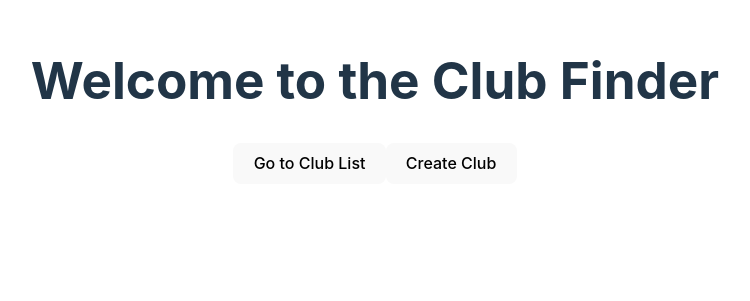
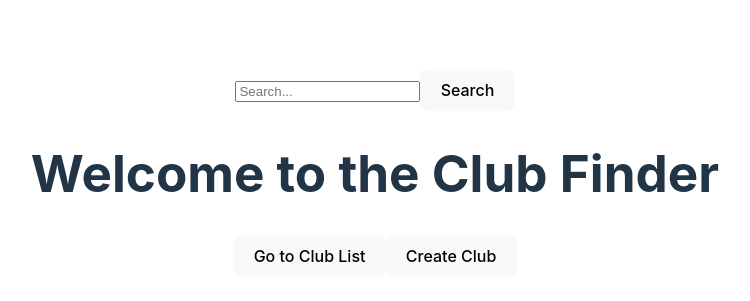
Before and after one commit to rave-map/react-rave-map, a React (Vite) app: page / in a window 1280 px wide. Shown: the part 299-600 px from the top of the page, without its empty margins (265-1015 px from the left). Built offline with nearby package versions, Linux system fonts and the light colour scheme.

Commit message:
ClubDetails

```diff
--- a/src/App.jsx
+++ b/src/App.jsx
@@ -4,14 +4,17 @@ import ClubList from './components/ClubList'
 import CreateClub from './components/CreateClub'
 import HomePage from './components/HomePage'
 import { Route, Routes } from 'react-router-dom'
-
+import NavBar from './components/Navbar'
+import ClubDetails from "./components/ClubDetails";
 function App() {
   return (
     <div className="App">
+        <NavBar/>
       <Routes>
         <Route path="/" element={<HomePage />} />
         <Route path="/clubs" element={<ClubList />} />
         <Route path="/createclub" element={<CreateClub />} />
+        <Route path="/clubs/:clubId" component={ClubDetails} />
       </Routes>
     </div>
   )
--- /dev/null
+++ b/src/components/ClubDetails.jsx
@@ -0,0 +1,51 @@
+import { useState, useEffect } from "react";
+import axios from "axios";
+import { Link, useParams } from "react-router-dom";
+
+
+
+function ClubDetails() {
+
+    const API_URL = "https://rave-map-backend-server.adaptable.app/clubs";
+
+    const { clubId } = useParams();
+
+    const [club, setClub] = useState(null);
+
+    const getClub = () => {
+        axios.get(`${API_URL}/${clubId}`)
+            .then((response) => {
+                setClub(response.data);
+            })
+            .catch((error) => {
+                console.log(error);
+            });
+    };
+
+    useEffect(() => {
+        getClub();
+    }, [clubId]);
+
+    return (
+        <div className="ClubDetails">
+            {club === null
+                ? <p>Loading...</p>
+                : (
+                    <>
+                        <h1>{club.name}</h1>
+                        <p>{club.location}</p>
+                        <p>{club.musicStyle}</p>
+                        <p>{club.googleMap}</p>
+                        <p>{club.hint}</p>
+                        <p>{club.imageURL}</p>
+
+
+                    </>
+                )}
+
+
+        </div>
+    );
+}
+
+export default ClubDetails;
--- a/src/components/ClubList.jsx
+++ b/src/components/ClubList.jsx
@@ -1,7 +1,7 @@
 import React, { useState, useEffect } from "react";
 import axios from "axios";
 import { Link } from "react-router-dom";
-
+import ClubDetails from "./ClubDetails";
 const API_URL = "https://rave-map-backend-server.adaptable.app/clubs";
 
 
@@ -23,11 +23,15 @@ function ClubList(props) {
     <div className="clubList">
       {clubs.map((club) => (
         <div className="Club box" key={club.id}>
-          <Link to={`/${club.id}`}>
+
+         <Link to={`/clubs/${club.id}`}>
             <h3>{club.name}</h3>
+
           </Link>
         </div>
+
       ))}
+      <ClubDetails />
     </div>
   );
 }
--- a/src/components/CreateClub.jsx
+++ b/src/components/CreateClub.jsx
@@ -2,9 +2,13 @@ import { useState } from "react";
 import axios from "axios";
 import { useNavigate } from "react-router-dom";
 
+
 const API_URL = "https://rave-map-backend-server.adaptable.app/clubs";
 
 function CreateClub() {
+
+  const [club, setClub]= useState("");
+
   const [name, setName] = useState("");
   const [location, setLocation] = useState("");
   const [musicStyle, setMusicStyle] = useState("");
@@ -21,12 +25,22 @@ function CreateClub() {
       .post(API_URL, createClubBox)
       .then((response) => {
         console.log("Club added successfully!");
+        handleClubAdded(createClubBox);
+        setClub([createClubBox, ...club]);
+
+
+
         navigate("/clubs");
       })
       .catch((error) => {
         console.error("Error adding club:", error);
       });
   };
+
+const handleClubAdded= (newClub) => {
+  setClub([newClub,...club]);
+};
+
 
   return (
     <div className="CreateClub">
@@ -85,8 +99,12 @@ function CreateClub() {
 
         <button type="submit">ADD</button>
       </form>
+
+
     </div>
   );
+
+
 }
 
 export default CreateClub;
--- a/src/components/HomePage.jsx
+++ b/src/components/HomePage.jsx
@@ -2,6 +2,7 @@ import React from "react";
 import { Link } from "react-router-dom";
 import { Route, Routes } from 'react-router-dom'
 import CreateClub from "./CreateClub";
+
 
 function HomePage() {
   return (
@@ -15,6 +16,7 @@ function HomePage() {
         <button>Create Club</button>
       </Link>
 
+
     </div>
   );
 }
--- a/src/components/Navbar.jsx
+++ b/src/components/Navbar.jsx
@@ -1,12 +1,37 @@
-import React from "react";
+import React, { useState } from "react";
 
-function Navbar (){
+function NavBar({ onSearch }) {
+  const [query, setQuery] = useState("");
 
+  const handleInputChange = (event) => {
+    setQuery(event.target.value);
+  };
 
+  const handleSubmit = (event) => {
+    event.preventDefault();
+    onSearch(query);
+  };
 
-
-
+  return (
+    <nav className="navbar">
+      <div className="logo">
+      </div>
+      <div className="search-bar">
+        <form onSubmit={handleSubmit}>
+          <input
+            type="text"
+            placeholder="Search..."
+            value={query}
+            onChange={handleInputChange}
+          />
+          <button type="submit">Search</button>
+        </form>
+      </div>
+      <div className="menu">
+        {/* Your menu items */}
+      </div>
+    </nav>
+  );
 }
 
-
-export default Navbar
+export default NavBar;
```
Also changed, not shown: src/components/Search.jsx (deleted).
